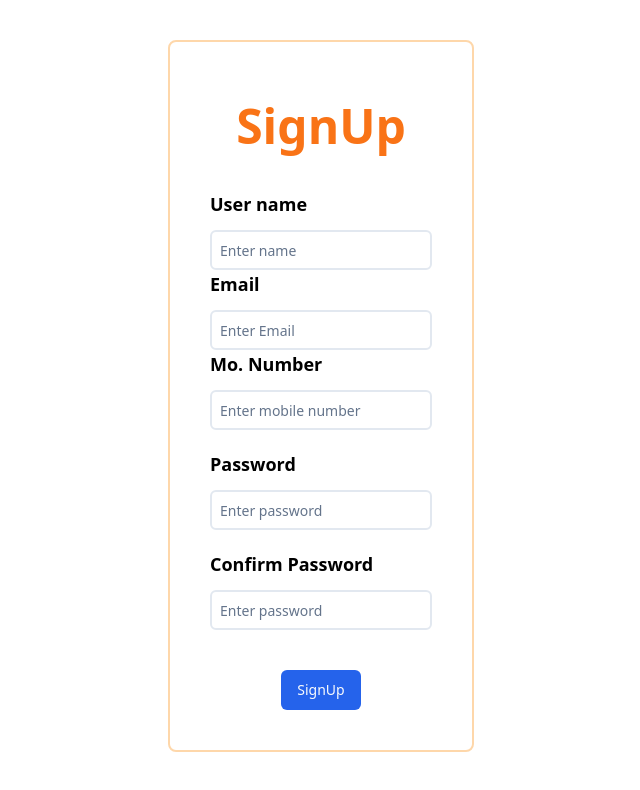
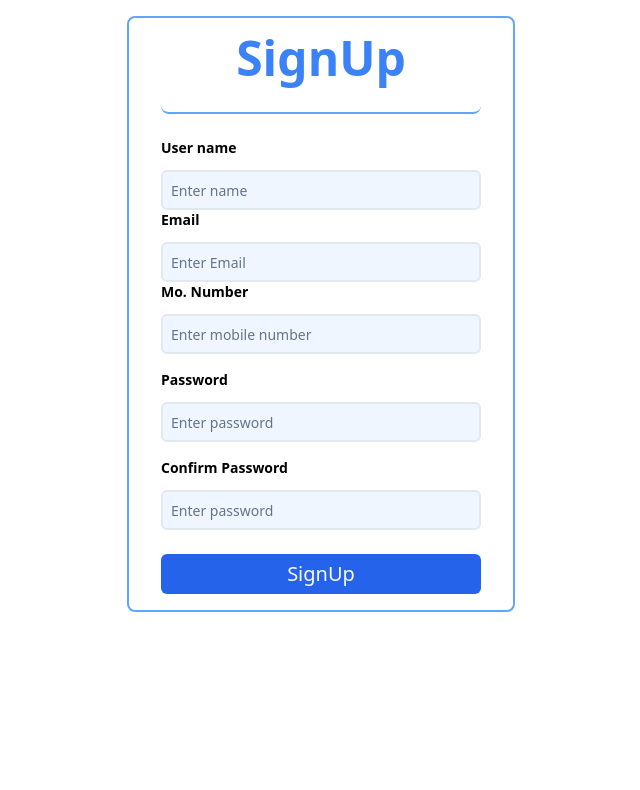
Before and after one commit to JAYBORICHA07/Patient-Data-Management-System, a React (Vite) app in the folder frontend/: page /signup in a window 1280 px wide. Shown: the top 790 px of the page, without its empty margins (319-959 px from the left). Built offline with nearby package versions, Linux system fonts and the light colour scheme.

Commit message:
login-signup change ui

```diff
--- a/frontend/src/pages/Auth/Login.tsx
+++ b/frontend/src/pages/Auth/Login.tsx
@@ -19,7 +19,7 @@ function Login() {
   })
 
   const handleLogin=()=>{
-    console.log("hello");
+    console.log(user);
 
     // let result= await fetch("/url",{
 
@@ -34,29 +34,29 @@ function Login() {
   }
   return (
     <div >
-        <div className='container p-10 w-fit h-fit border-2 mt-10 rounded-lg border-orange-200'>
+        <div className='container p-10 w-fit h-fit border-2 mt-10 rounded-xl border-blue-400'>
 
 
-         <h1 className=' text-center mt-5 font-semibold text-5xl sm:texl-4xl text-orange-500'>Login</h1>
+         <h1 className=' text-center mt-4 font-semibold text-5xl sm:texl-4xl text-blue-500  border-b-2   border-double border-blue-400 rounded-lg h-20'>Login</h1>
         <div className='flex flex-col gap-5 '>
 
-            <div className='text-center mt-10 block'>
+            <div className='text-center mt-10 block w-72 '>
                   <div>
                   <Label htmlFor='Email' className='block text-sm md:text-lg text-left font-semibold'>Email</Label>
 
-                  <Input type='text' className='p-2 mt-3 border-2'   name='Email' placeholder='Enter Email' required onChange={(e)=>setUser({...user,email:e.target.value})}/>
+                  <Input type='text' className='p-2 mt-3 border-2 bg-blue-50'   name='Email' placeholder='Enter Email' required onChange={(e)=>setUser({...user,email:e.target.value})}/>
 
                   </div>
 
                   <div className='text-center mt-5 block'>
                   <Label htmlFor='Password' className='block text-sm md:text-lg text-left font-semibold'>Password</Label>
-                  <Input type='text' className='p-2 mt-3 border-2'   name='pwd' placeholder='Enter password' required onChange={(e)=>setUser({...user,pwd:e.target.value})}/>
+                  <Input type='text' className='p-2 mt-3 border-2 bg-blue-50'   name='pwd' placeholder='Enter password' required onChange={(e)=>setUser({...user,pwd:e.target.value})}/>
 
 
                   </div>
 
-                  <div className='block text-center mt-10'>
-                  <Button onClick={handleLogin}>Login</Button>
+                  <div className='block text-center mt-10 hover:text-blue-400  '>
+                  <Button className='p-5 w-full' onClick={handleLogin}>Login</Button>
                   </div>
 
             </div>
--- a/frontend/src/pages/Auth/SignUp.tsx
+++ b/frontend/src/pages/Auth/SignUp.tsx
@@ -27,48 +27,48 @@ function SignUp() {
 
     return (
         <div>
-            <div className='container p-10 w-fit h-fit border-2 mt-10 rounded-lg border-orange-200'>
+            <div className='container py-4 w-fit h-fit border-2  mt-4 rounded-lg border-blue-400'>
 
 
-                <h1 className=' text-center mt-5 font-semibold text-5xl sm:texl-4xl text-orange-500'>SignUp</h1>
-                <div className='flex flex-col gap-5 '>
+                <h1 className=' text-center mt-0 font-semibold text-5xl h-20 rounded-lg sm:texl-4xl border-b-2 border-double border-blue-400  text-blue-500'>SignUp</h1>
+                <div className='flex flex-col gap-2 '>
 
-                    <div className='text-center mt-10 block'>
+                    <div className='text-center mt-6 block h-73 w-80'>
                     <div>
-                            <Label  className='block text-sm md:text-lg text-left font-semibold'>User name</Label>
+                            <Label  className='block text-sm md:text-sm text-left font-semibold'>User name</Label>
 
-                            <Input type='text' className='p-2 mt-3 border-2' placeholder='Enter name' required onChange={(e) => setUser({ ...user, name: e.target.value })} />
+                            <Input type='text' className='p-2 mt-3 border-2 bg-blue-50' placeholder='Enter name' required onChange={(e) => setUser({ ...user, name: e.target.value })} />
 
                         </div>
                         <div>
-                            <Label  className='block text-sm md:text-lg text-left font-semibold'>Email</Label>
+                            <Label  className='block text-sm md:text-sm text-left font-semibold'>Email</Label>
 
-                            <Input type='text' className='p-2 mt-3 border-2' placeholder='Enter Email' required onChange={(e) => setUser({ ...user, email: e.target.value })} />
+                            <Input type='text' className='p-2 mt-3 border-2 bg-blue-50' placeholder='Enter Email' required onChange={(e) => setUser({ ...user, email: e.target.value })} />
 
                         </div>
                         <div>
-                            <Label  className='block text-sm md:text-lg text-left font-semibold'>Mo. Number</Label>
+                            <Label  className='block text-sm md:text-sm text-left font-semibold'>Mo. Number</Label>
 
-                            <Input type="number" className='p-2 mt-3 border-2'  placeholder='Enter mobile number' required onChange={(e) => setUser({ ...user, mobileNumber: Number(e.target.value) })} />
+                            <Input type="number" className='p-2 mt-3 border-2 bg-blue-50'  placeholder='Enter mobile number' required onChange={(e) => setUser({ ...user, mobileNumber: Number(e.target.value) })} />
 
                         </div>
 
-                        <div className='text-center mt-5 block'>
-                            <Label className='block text-sm md:text-lg text-left font-semibold'>Password</Label>
-                            <Input type='text' className='p-2 mt-3 border-2'  placeholder='Enter password' required onChange={(e) => setUser({ ...user, pwd: e.target.value })} />
+                        <div className='text-center mt-4 block'>
+                            <Label className='block text-sm md:text-sm text-left font-semibold'>Password</Label>
+                            <Input type='text' className='p-2 mt-3 border-2 bg-blue-50'  placeholder='Enter password' required onChange={(e) => setUser({ ...user, pwd: e.target.value })} />
 
 
                         </div>
 
-                        <div className='text-center mt-5 block'>
-                            <Label  className='block text-sm md:text-lg text-left font-semibold'>Confirm Password</Label>
-                            <Input type='text' className='p-2 mt-3 border-2' placeholder='Enter password' required onChange={(e) => setUser({ ...user, confirmpwd: e.target.value })} />
+                        <div className='text-center mt-4 block'>
+                            <Label  className='block text-sm md:text-sm text-left font-semibold'>Confirm Password</Label>
+                            <Input type='text' className='p-2 mt-3 border-2 bg-blue-50' placeholder='Enter password' required onChange={(e) => setUser({ ...user, confirmpwd: e.target.value })} />
 
 
                         </div>
 
-                        <div className='block text-center mt-10'>
-                            <Button onClick={handleSignUp}>SignUp</Button>
+                        <div className='block text-center mt-6 hover:text-blue-400'>
+                            <Button  className=" p-5 text-xl w-full" onClick={handleSignUp}>SignUp</Button>
                         </div>
 
                     </div>
```
